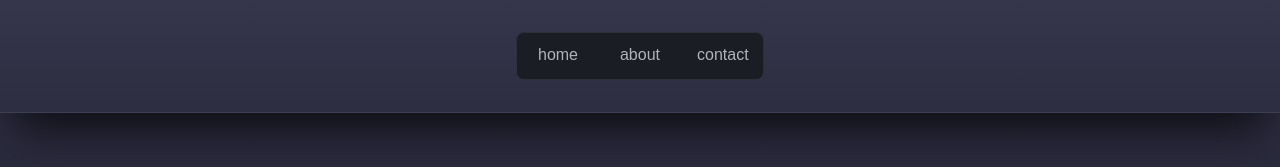
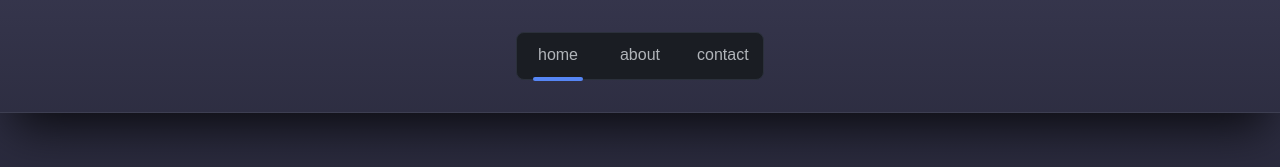
Before and after one commit to midcenturydude7/nextjs-framer-motion-animated-tabs-review, a Next.js app: page / in a window 1280 px wide. Shown: the top 167 px of the page. Built offline with nearby package versions, Linux system fonts and the light colour scheme; a web font is replaced by a local one.

Commit message:
Added animated underline that repositions to selected tab on click event

```diff
--- a/app/components/Header/Navbar/Navbar.jsx
+++ b/app/components/Header/Navbar/Navbar.jsx
@@ -59,6 +59,18 @@ export default function Navbar() {
                     />
                   ) : null}
                   {/* </AnimatePresence> */}
+                  {selected === path ? (
+                    <motion.div
+                      transition={{
+                        layout: {
+                          duration: 0.2,
+                          ease: "easeOut",
+                        },
+                      }}
+                      className="selected-tab"
+                      layoutId="underline"
+                    />
+                  ) : null}
                 </button>
               </Link>
             </li>
--- a/app/globals.css
+++ b/app/globals.css
@@ -18,16 +18,15 @@
     gap: 32px;
   }
 
-  .list-item,
+  .list-item {
+    width: 50px;
+    height: 30px;
+  }
+
   .btn-tab {
     width: 50px;
     height: 30px;
   }
-
-  /* .btn-tab {
-    width: 50px;
-    height: 30px;
-  } */
 
   .list-label {
     position: absolute;
@@ -47,6 +46,18 @@
     width: 140%;
     height: 110%;
     background: #23272f;
+    border-radius: 8px;
+    z-index: 0;
+  }
+
+  .selected-tab {
+    position: absolute;
+    bottom: -10px;
+    left: 0px;
+    right: 0;
+
+    height: 4px;
+    background: #5686f5;
     border-radius: 8px;
     z-index: 0;
   }
```
